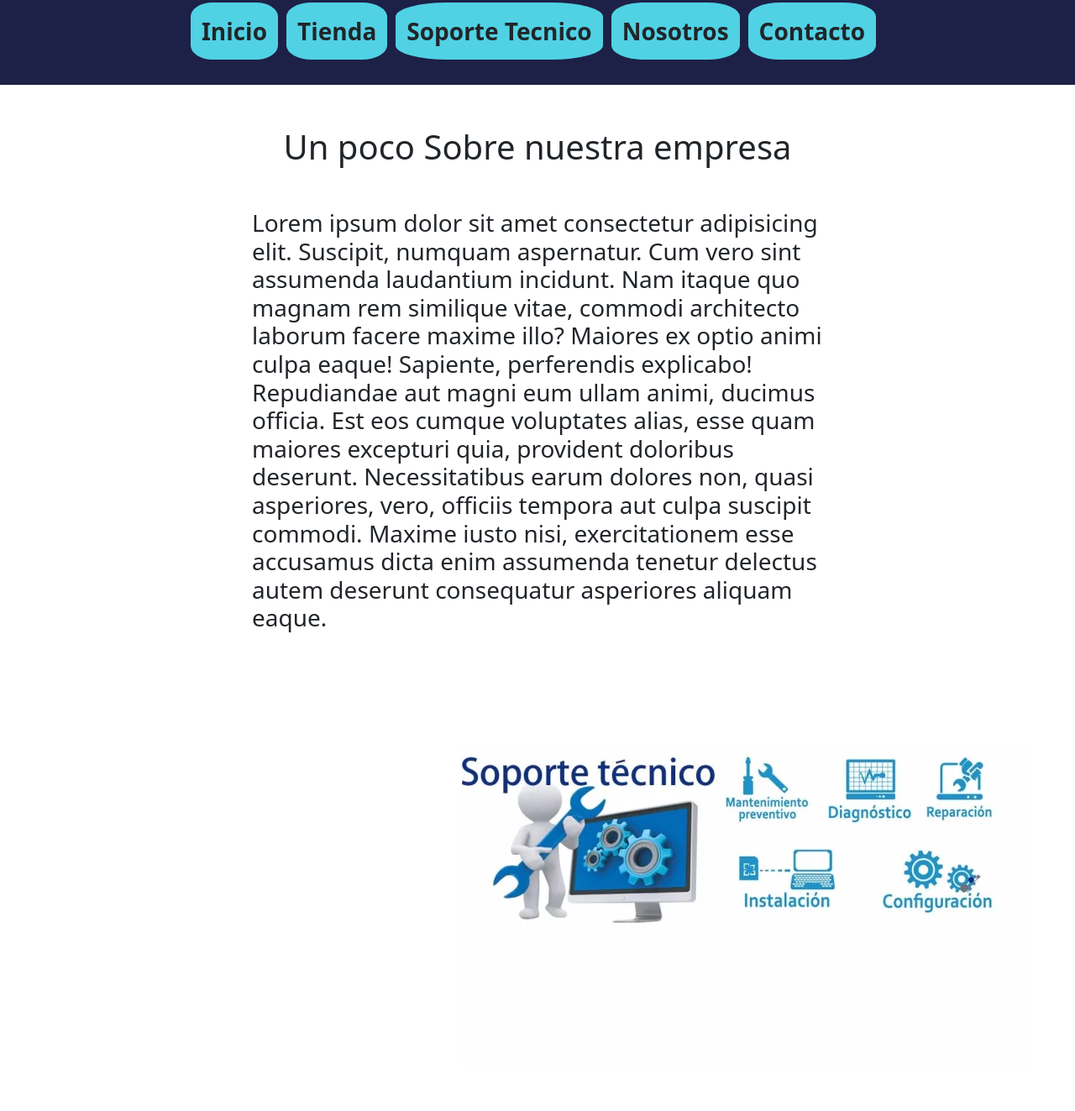
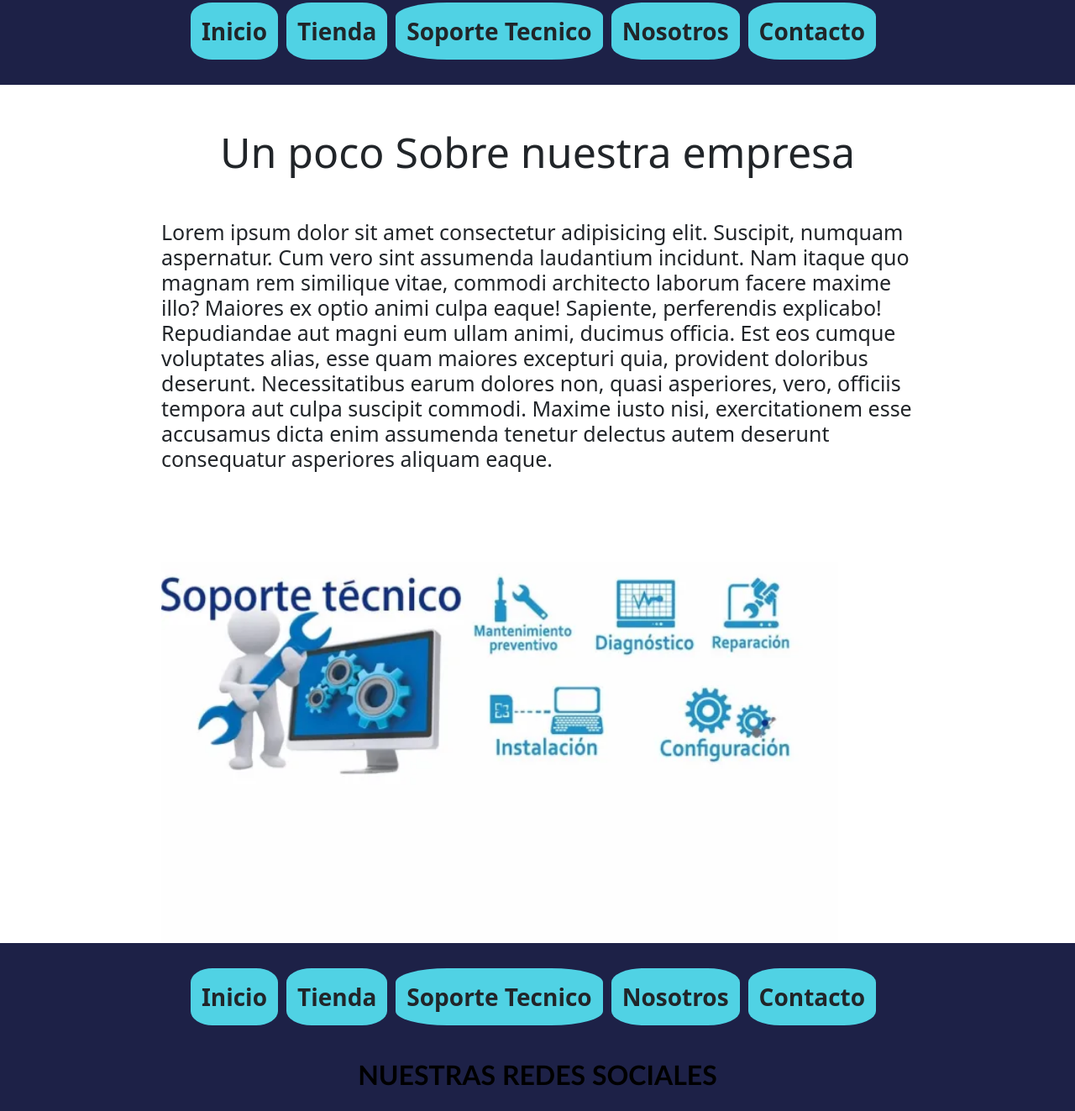
Before and after one commit to gabrielmadruga01/proyecto-final-scss, a website: page soporte.html in a window 1280 px wide. Shown: the part 477-1800 px from the top of the page at 84% size. Drawn offline with nearby package versions, Linux system fonts and the light colour scheme.

Commit message:
algunos cambios

```diff
--- a/scss/_soporte.scss
+++ b/scss/_soporte.scss
@@ -1,11 +1,23 @@
-section.sectionSoporte {
-	margin: 50px 300px 100px 300px;
+.soporte {
+	margin: 50px 15% 0 15%;
+	&__h1{
+		margin-bottom: 50px;
+		text-align: center;
+		font-size: 50px;
+	}
+	&__h2{
+		font-size: 25px;
+	}
+	&__img{
+		margin-top: 100px;
+	width: 90%;
+	}
 }
 .h1soporte {
 	margin-bottom: 50px;
 	text-align: center;
 }
 .imgSoporte {
-	padding-top: 125px;
-	margin-left: 250px;
+	margin-top: 100px;
+	width: 90%;
 }
--- a/scss/_tienda.scss
+++ b/scss/_tienda.scss
@@ -1,7 +1,6 @@
 div.productos {
 	img {
-		height: 300px;
-		width: 300px;
+		@include tamanio(300px, 300px);
 		padding: 15px;
 		border-radius: 25px;
 		box-shadow: 10px 5px 5px black;
@@ -14,14 +13,7 @@ div.productos {
 		}
 	}
 }
-div.titulos {
-	h2 {
-		width: 300px;
-		font-family: $font-lora;
-		text-decoration: underline;
-		font-size: 50px;
-	}
-}
+
 h1.h1Tienda {
 	text-align: center;
 	padding: 30px;
--- a/scss/main.scss
+++ b/scss/main.scss
@@ -1,3 +1,4 @@
+@import"variables/mixin";
 @import "variables/variables";
 @import "contactos.scss";
 @import "nosotros.scss";
--- a/scss/variables/_mixin.scss
+++ b/scss/variables/_mixin.scss
@@ -0,0 +1,4 @@
+@mixin tamanio ($width, $height){
+    width: $width;
+    height: $height;
+}
--- a/soporte.html
+++ b/soporte.html
@@ -48,14 +48,14 @@
     </header>
     <!-- MAIN : CONTENIDO PRINCIPAL -->
     <main>
-     <section class="sectionSoporte">
-         <h1 class="h1soporte">Un poco Sobre nuestra empresa</h1>
+     <section class="soporte ">
+         <h1 class="soporte__h1 ">Un poco Sobre nuestra empresa</h1>
 
-         <h3 class="h3soporte">Lorem ipsum dolor sit amet consectetur adipisicing elit. Suscipit, numquam aspernatur. Cum vero sint assumenda laudantium incidunt. Nam itaque quo magnam rem similique vitae, commodi architecto laborum facere maxime illo?
+         <h3 class="soporte__h2 ">Lorem ipsum dolor sit amet consectetur adipisicing elit. Suscipit, numquam aspernatur. Cum vero sint assumenda laudantium incidunt. Nam itaque quo magnam rem similique vitae, commodi architecto laborum facere maxime illo?
          Maiores ex optio animi culpa eaque! Sapiente, perferendis explicabo! Repudiandae aut magni eum ullam animi, ducimus officia. Est eos cumque voluptates alias, esse quam maiores excepturi quia, provident doloribus deserunt.
          Necessitatibus earum dolores non, quasi asperiores, vero, officiis tempora aut culpa suscipit commodi. Maxime iusto nisi, exercitationem esse accusamus dicta enim assumenda tenetur delectus autem deserunt consequatur asperiores aliquam eaque.</h3>
 
-         <img class="imgSoporte" src="./img/soporteTecnico.webp" alt="Soporte Tecnico">
+         <img class="soporte__img" src="./img/soporteTecnico.webp" alt="Soporte Tecnico">
 
 
      </section>
```
Also changed, not shown: css/style.css.
